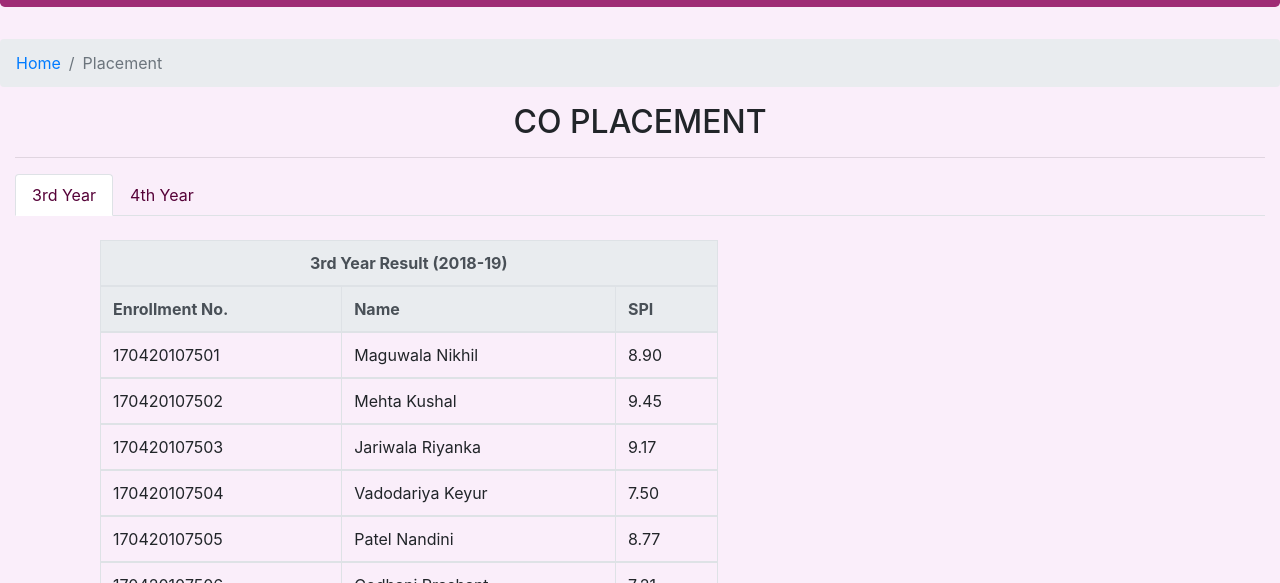
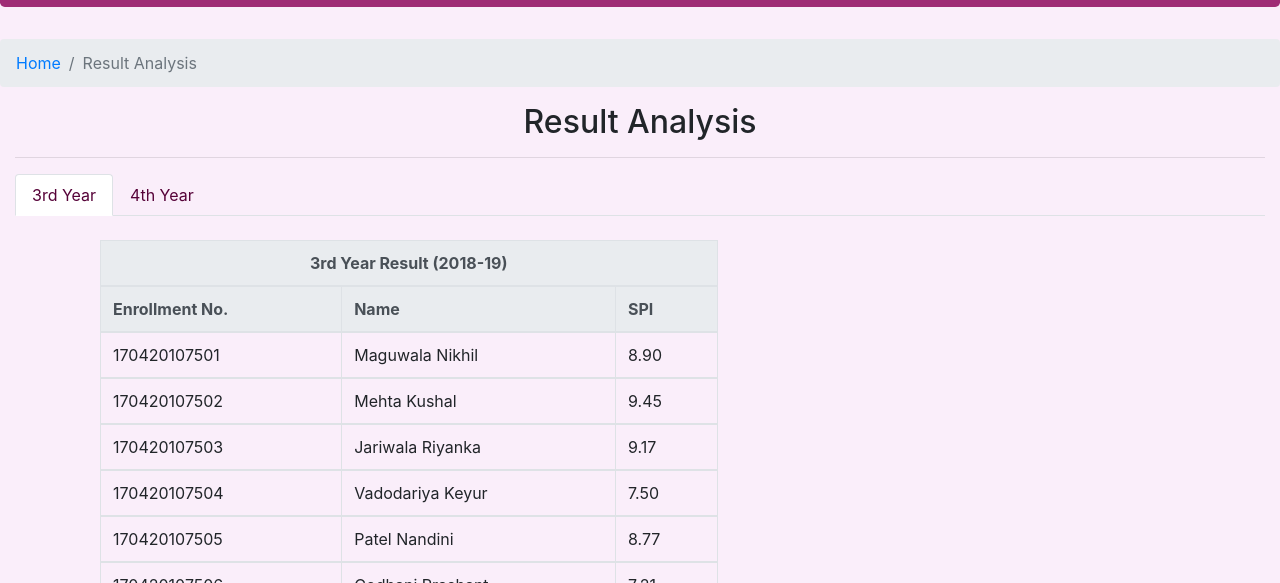
Before and after one commit to nikhilmaguwala/College-Intra, a website: page result.html in a window 1280 px wide. Shown: the part 217-800 px from the top of the page. Drawn offline with nearby package versions, Linux system fonts and the light colour scheme.

Commit message:
final commit

```diff
--- a/result.html
+++ b/result.html
@@ -69,13 +69,13 @@
         <div>
             <ol class="col-12 breadcrumb">
                 <li class="breadcrumb-item"><a href="./index.html">Home</a></li>
-                <li class="breadcrumb-item active">Placement</li>
+                <li class="breadcrumb-item active">Result Analysis</li>
             </ol>
         </div>
 
         <div class="row row-content justify-content-center text-center" style="padding: 0%;">
             <div class="col col-sm-6 col-md">
-                <h2>CO PLACEMENT</h2>
+                <h2>Result Analysis</h2>
                 <hr>
                 <ul class="nav nav-tabs">
                     <li class="nav-item">
```
